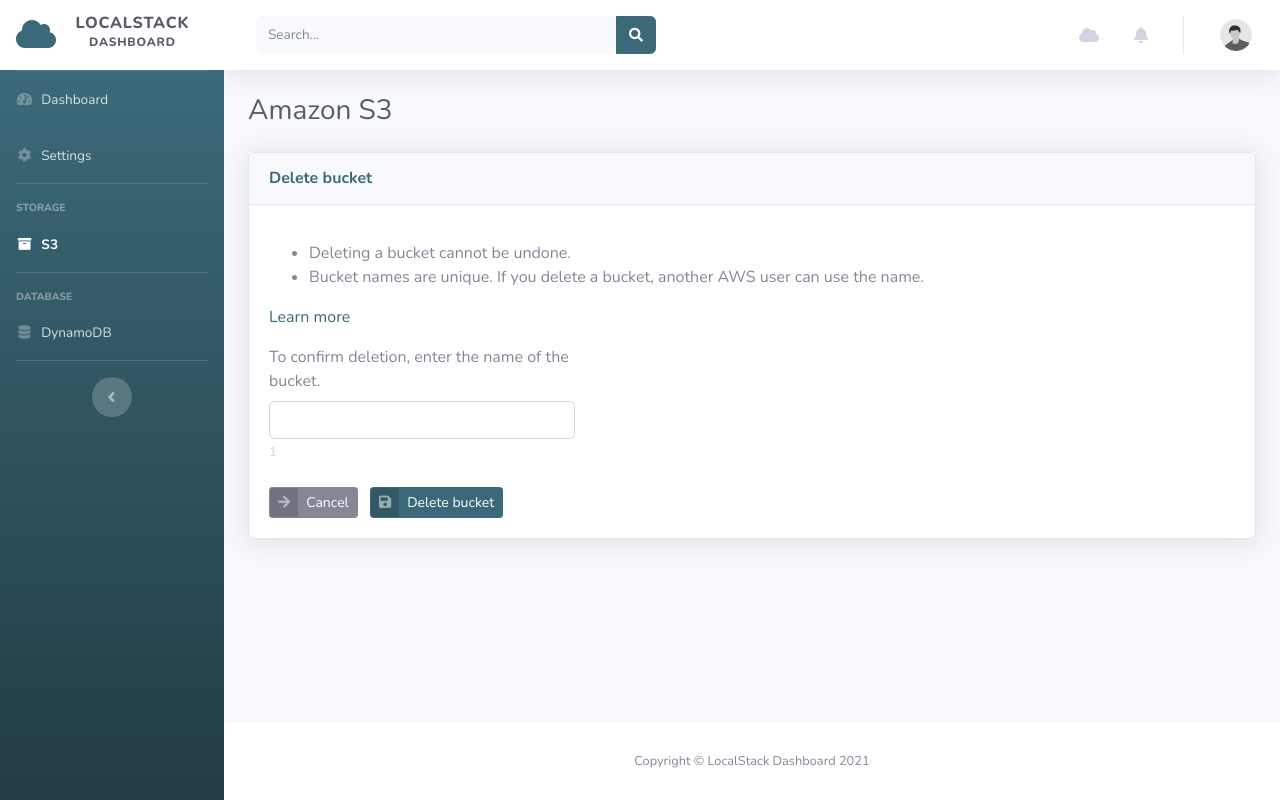
After one commit to pavanad/localstack-dashboard, a Django app: page /s3/bucket/1/delete in a window 1280 px wide. The commit adds this page. Run offline with Django 3.2, Linux system fonts and the light colour scheme; data that the repository does not hold is empty; some libraries are stand-ins or nearby versions.

Commit message:
Adding delete bucket confirm

```diff
--- a/localstack_dashboard/core/urls.py
+++ b/localstack_dashboard/core/urls.py
@@ -10,4 +10,5 @@
     path("settings/", settings.SettingsView.as_view(), name="settings"),
     path("s3/", s3.S3View.as_view(), name="s3"),
     path("s3/bucket/create", s3.BucketCreateView.as_view(), name="s3_bucket_create"),
+    path("s3/bucket/<name>/delete", s3.BucketDeleteView.as_view(), name="s3_bucket_delete")
 ]
--- a/localstack_dashboard/core/views/s3.py
+++ b/localstack_dashboard/core/views/s3.py
@@ -1,8 +1,9 @@
 # -*- coding: utf-8 -*-
 
+from django.shortcuts import redirect, render
 from django.views.generic import TemplateView
 from django.views.generic.edit import FormView
-from localstack_dashboard.boto3_wrapper.s3 import s3_client
+from localstack_dashboard.boto3_wrapper.s3 import delete_bucket, s3_client
 from localstack_dashboard.core.forms.s3 import BucketForm
 from localstack_dashboard.core.mixins.localstack_service_mixin import (
     LocalStackServiceMixin,
@@ -36,13 +37,48 @@
 
 
 class BucketCreateView(LocalStackServiceMixin, FormView):
+    redirect_url = "/"
+    success_url = "/s3/"
     form_class = BucketForm
     template_name = "services/s3_bucket_create_form.html"
-    success_url = "/s3/"
-    redirect_url = "/"
 
     def form_valid(self, form):
         name = self.request.POST.get("name")
         region = self.request.POST.get("region")
         form.create_bucket(name, region)
         return super().form_valid(form)
+
+
+class BucketCreateView(LocalStackServiceMixin, FormView):
+    redirect_url = "/"
+    success_url = "/s3/"
+    form_class = BucketForm
+    template_name = "services/s3_bucket_create_form.html"
+
+    def form_valid(self, form):
+        name = self.request.POST.get("name")
+        region = self.request.POST.get("region")
+        form.create_bucket(name, region)
+        return super().form_valid(form)
+
+
+class BucketDeleteView(LocalStackServiceMixin, TemplateView):
+    redirect_url = "/"
+    template_name = "services/s3_bucket_delete_confirm.html"
+
+    def post(self, request, *args, **kwargs):
+        self.bucket_name = kwargs.get("name")
+        if request.POST.get("bucket_name") == self.bucket_name:
+            delete_bucket(self.bucket_name)
+            return redirect("/s3/")
+        return render(
+            request,
+            self.template_name,
+            {"bucket_name": self.bucket_name, "error": "Bucket doesn't check"},
+        )
+
+    def get_context_data(self, **kwargs):
+        context = super().get_context_data(**kwargs)
+        self.bucket_name = kwargs.get("name")
+        context["bucket_name"] = self.bucket_name
+        return context
--- a/localstack_dashboard/templates/services/s3.html
+++ b/localstack_dashboard/templates/services/s3.html
@@ -47,7 +47,8 @@
                             <td>{{bucket.Access}}</td>
                             <td>{{bucket.CreationDate}}</td>
                             <td class="text-center">
-                                <a href="" class="btn btn-sm btn-danger" style="margin-left: 15px;">
+                                <a href="{% url 'core:s3_bucket_delete' bucket.Name %}" class="btn btn-sm btn-danger"
+                                    style="margin-left: 15px;">
                                     <i class="fas fa-trash-alt"></i>
                                 </a>
                             </td>
--- /dev/null
+++ b/localstack_dashboard/templates/services/s3_bucket_delete_confirm.html
@@ -0,0 +1,64 @@
+{% extends "layouts/base.html" %}
+{% load static %}
+<!-- {% load i18n %} -->
+
+{% block content %}
+<div class="d-sm-flex align-items-center justify-content-between mb-4">
+    <h1 class="h3 mb-0 text-gray-800">Amazon S3</h1>
+</div>
+
+
+<div class="row">
+    <div class="col-lg-12 mb-4">
+        <div class="card shadow mb-4">
+            <div class="card-header py-3">
+                <h6 class="m-0 font-weight-bold text-primary">Delete bucket</h6>
+            </div>
+            <div class="card-body">
+                <p>
+                <ul>
+                    <li>Deleting a bucket cannot be undone.</li>
+                    <li>Bucket names are unique. If you delete a bucket, another AWS user can use the name.</li>
+                </ul>
+                </p>
+                <p>
+                    <a href="https://docs.aws.amazon.com/AmazonS3/latest/userguide/delete-bucket.html"
+                        target="_blank">Learn
+                        more</a>
+                </p>
+                <form id="delete_confirm" method="post">
+                    {% csrf_token %}
+                    <div class="row">
+                        <div class="col-sm-4">
+                            <label for="id_name" class="form-label">To confirm deletion, enter the name of the
+                                bucket.</label>
+                            <input type="text" name="bucket_name" class="form-control" maxlength="100" required=""
+                                id="id_name">
+                            <small class="text-gray-400">{{bucket_name}}</small>
+                            {% if error %}
+                            <br><br>
+                            <span class="text-danger">{{error}}</span>
+                            {% endif %}
+                        </div>
+                    </div><br>
+                    <input type="hidden" name="{{ redirect_field_name }}" value="{{ redirect_field_value }}" />
+                    <a href="{% url 'core:s3' %}" class="btn btn-sm btn-secondary btn-icon-split">
+                        <span class="icon text-white-50">
+                            <i class="fas fa-arrow-right"></i>
+                        </span>
+                        <span class="text">Cancel</span>
+                    </a>
+                    <a href="#" onclick="$(this).closest('form').submit()"
+                        class="btn btn-sm btn-primary btn-icon-split ml-2">
+                        <span class="icon text-white-50">
+                            <i class="fas fa-save"></i>
+                        </span>
+                        <span class="text">Delete bucket</span>
+                    </a>
+                </form>
+            </div>
+        </div>
+    </div>
+</div>
+
+{% endblock %}
```
Also changed, not shown: localstack_dashboard/boto3_wrapper/s3.py (+8 -0 lines).
